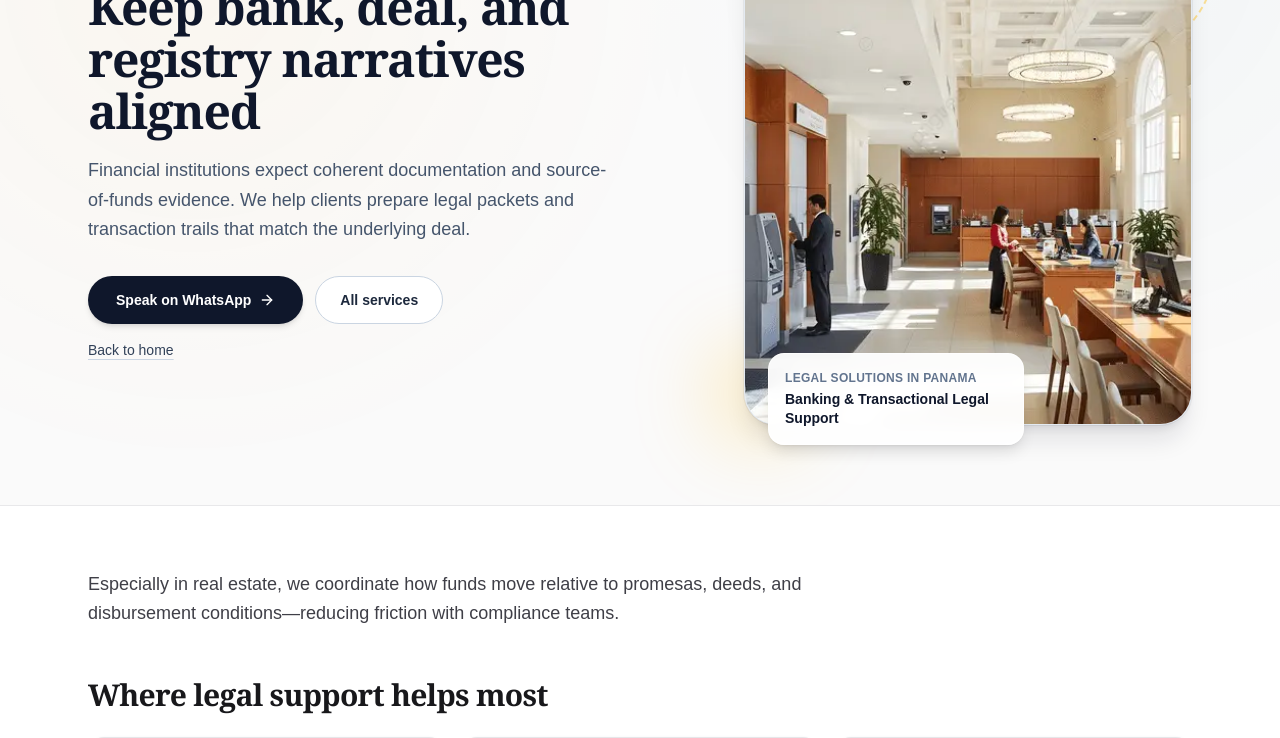
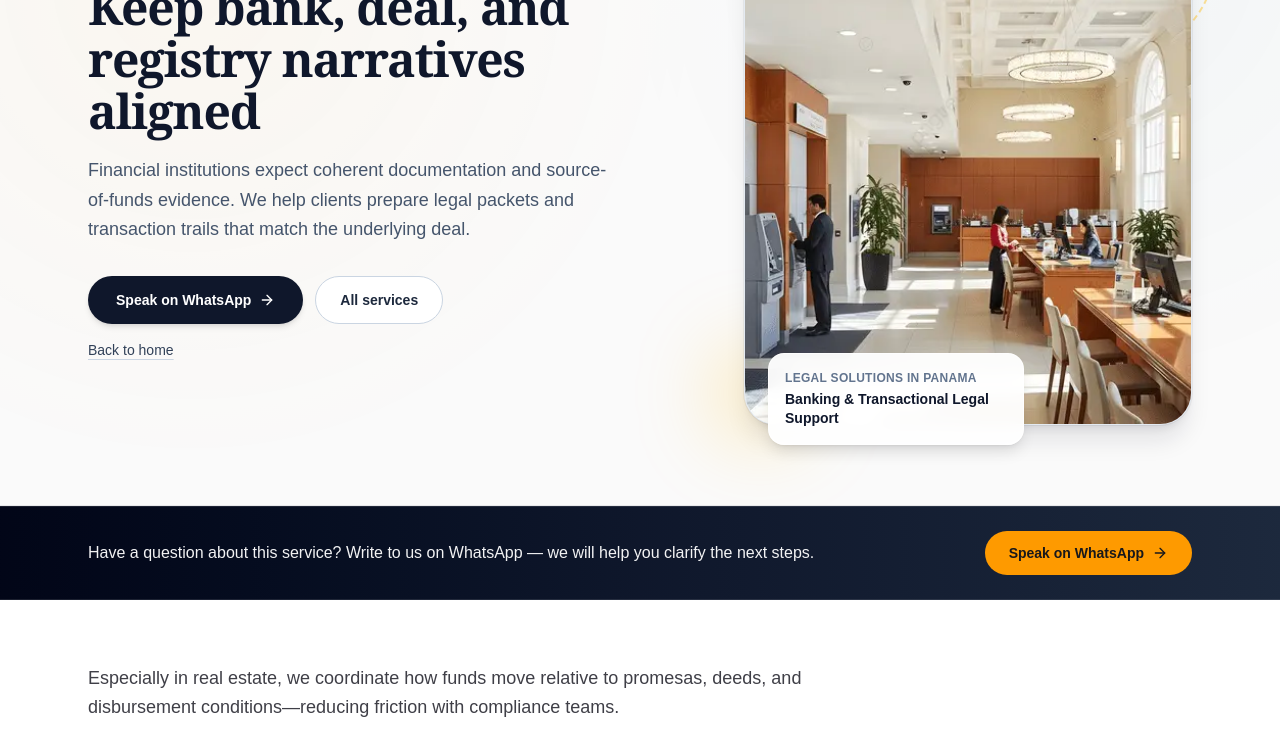
Before and after one commit to alexandrejuk/diego-rivera-cano-pa, a Next.js app: page /en/servicos/banking-support in a window 1280 px wide. Shown: the part 1257-1995 px from the top of the page. Built offline with nearby package versions, Linux system fonts and the light colour scheme.

Commit message:
chore: adjustment page

```diff
--- a/app/[locale]/servicos/[slug]/page.tsx
+++ b/app/[locale]/servicos/[slug]/page.tsx
@@ -161,6 +161,23 @@ export default async function ServiceLandingPage({ params }: Props) {
               </div>
             </div>
           </div>
+        </div>
+      </section>
+
+      <section className="w-full border-y border-white/10 bg-linear-to-r from-slate-950 via-slate-900 to-slate-800 text-white">
+        <div className="mx-auto flex max-w-6xl flex-col items-stretch gap-4 px-6 py-5 md:flex-row md:items-center md:justify-between md:gap-8 md:py-6">
+          <p className="text-center text-sm font-medium leading-relaxed text-white/95 md:text-left md:text-base">
+            {t.servicesPage.serviceWhatsappBanner}
+          </p>
+          <a
+            href={whatsappUrl}
+            target="_blank"
+            rel="noopener noreferrer"
+            className="inline-flex h-11 shrink-0 items-center justify-center gap-2 self-center rounded-full bg-amber-500 px-6 text-sm font-semibold text-zinc-900 transition hover:bg-amber-400 md:self-auto"
+          >
+            {landing.ctaButton}
+            <ArrowRight className="h-4 w-4" aria-hidden />
+          </a>
         </div>
       </section>
 
--- a/lib/i18n.ts
+++ b/lib/i18n.ts
@@ -122,6 +122,8 @@ export type SiteMessages = {
     recommendedViewAll: string;
     recommendedViewDetails: string;
     explorePracticeAreas: string;
+    /** Full-width strip under service LP hero — invite to WhatsApp */
+    serviceWhatsappBanner: string;
   };
   serviceLandings: Record<ServiceSlug, ServiceLandingEntry>;
   newsPage: {
@@ -490,6 +492,8 @@ export const messages: Record<Locale, SiteMessages> = {
       recommendedViewAll: "View all services",
       recommendedViewDetails: "View details",
       explorePracticeAreas: "Explore practice areas",
+      serviceWhatsappBanner:
+        "Have a question about this service? Write to us on WhatsApp — we will help you clarify the next steps.",
     },
     serviceLandings: serviceLandingByLocale.en,
     newsPage: {
@@ -863,6 +867,8 @@ export const messages: Record<Locale, SiteMessages> = {
       recommendedViewAll: "Ver todos los servicios",
       recommendedViewDetails: "Ver detalles",
       explorePracticeAreas: "Ver areas de practica",
+      serviceWhatsappBanner:
+        "¿Tienes dudas sobre este servicio? Escríbenos por WhatsApp y te ayudamos a definir los próximos pasos.",
     },
     serviceLandings: serviceLandingByLocale.es,
     newsPage: {
@@ -1236,6 +1242,8 @@ export const messages: Record<Locale, SiteMessages> = {
       recommendedViewAll: "Ver todos os serviços",
       recommendedViewDetails: "Ver detalhes",
       explorePracticeAreas: "Ver áreas de atuação",
+      serviceWhatsappBanner:
+        "Tem dúvidas sobre este serviço? Fale conosco pelo WhatsApp — ajudamos a esclarecer os próximos passos.",
     },
     serviceLandings: serviceLandingByLocale.pt,
     newsPage: {
```
